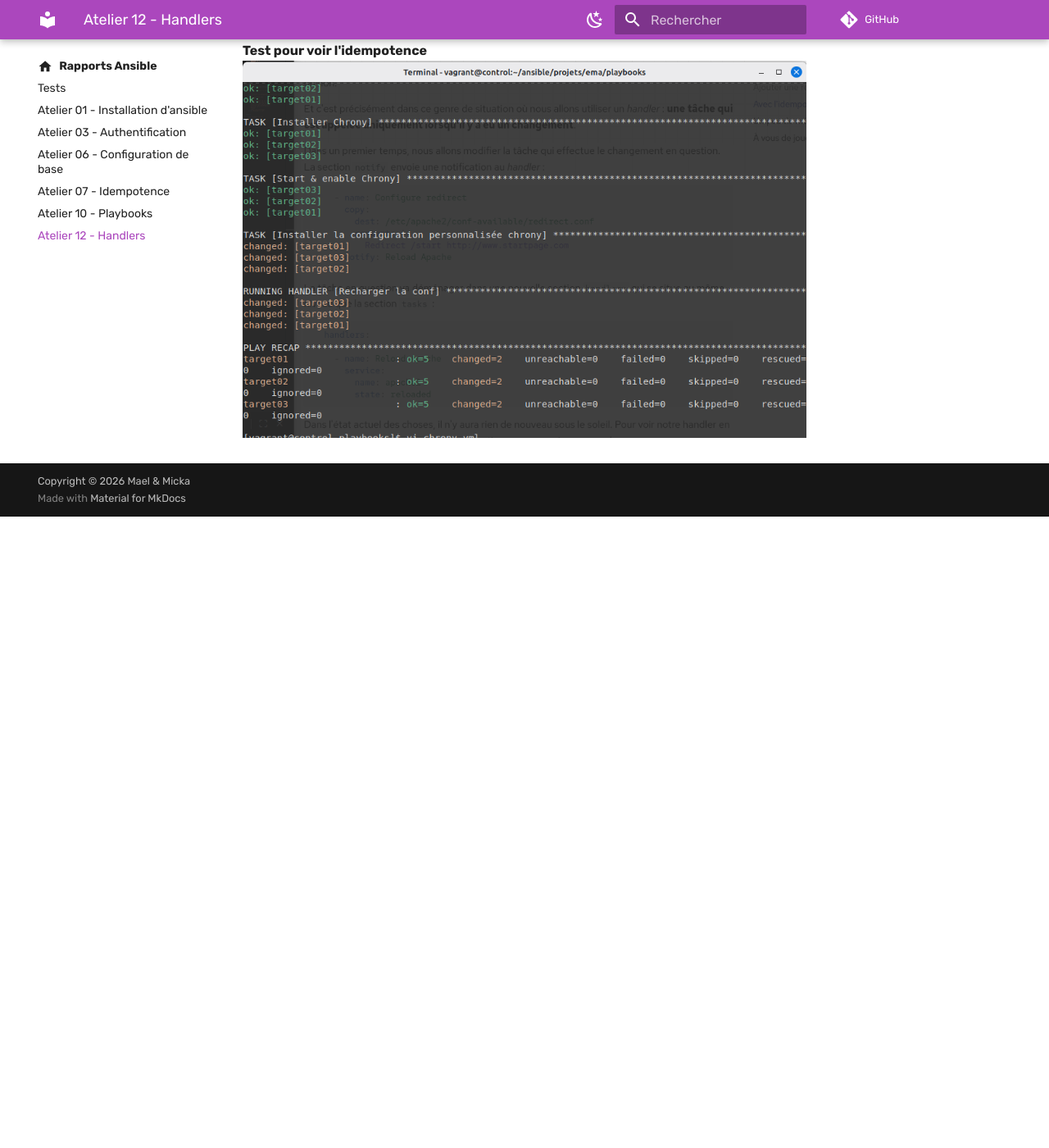
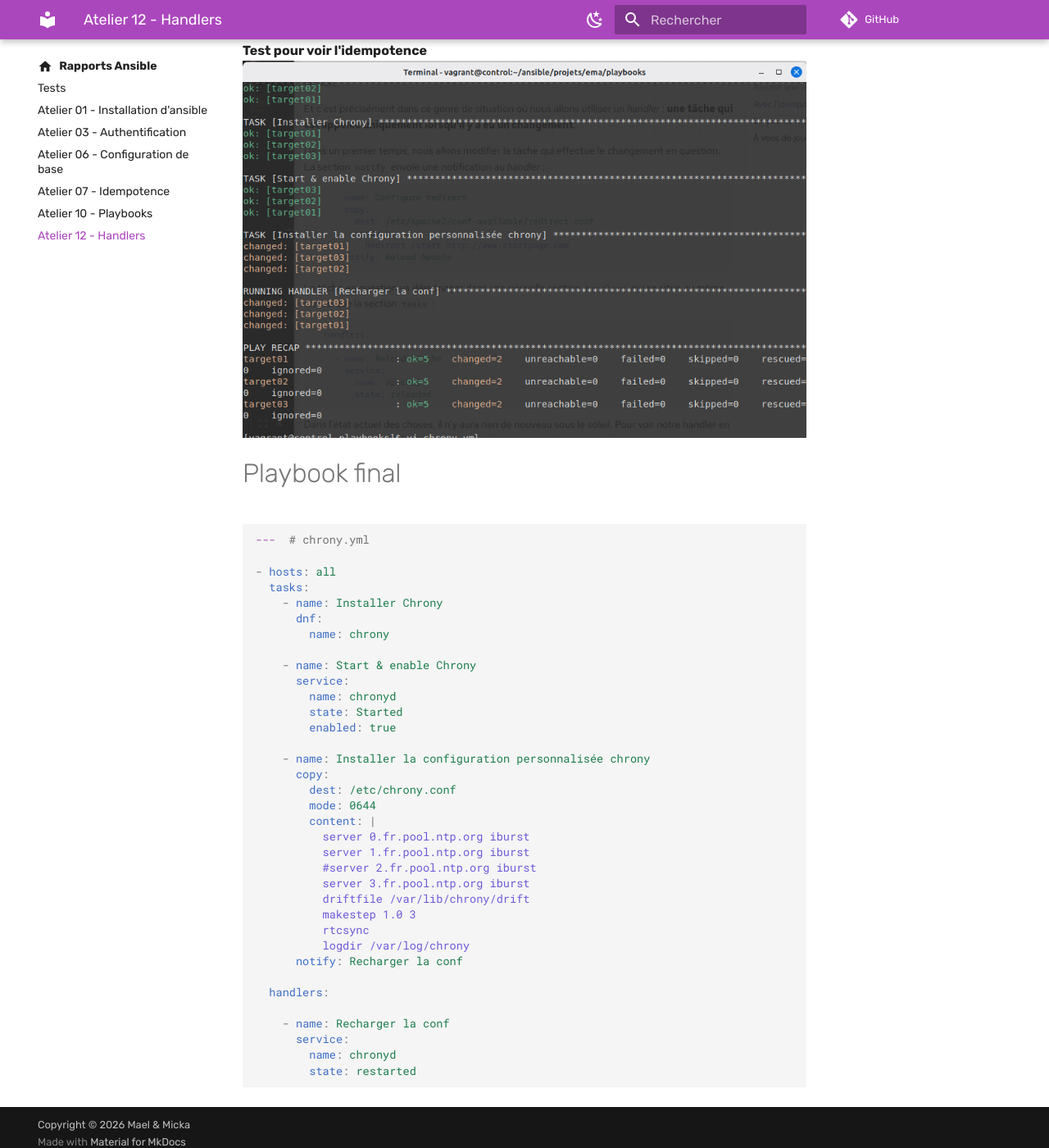
Before and after one commit to saiqo/ansible-kovacs, an MkDocs documentation site: the page built from docs/12-Handlers/index.md, in a window 1280 px wide and 1400 px high, scrolled down 3724 px. Shown: the whole window at 82% size. Built offline with MkDocs 1.6.1 and Material for MkDocs 9.7.7, drawn with Linux system fonts in a browser that asks for light colours; comment, search, counter and statistics services are not loaded; before the commit the page ends 4354 px from its top, so only the background shows below that.

Commit message:
playbook complet

````diff
--- a/docs/12-Handlers/index.md
+++ b/docs/12-Handlers/index.md
@@ -110,3 +110,42 @@
 ```
 **Test pour voir l'idempotence**
 ![alt text](image-3.png)
+
+# Playbook final
+```yml
+---  # chrony.yml
+
+- hosts: all
+  tasks:
+    - name: Installer Chrony
+      dnf:
+        name: chrony
+
+    - name: Start & enable Chrony
+      service:
+        name: chronyd
+        state: Started
+        enabled: true
+
+    - name: Installer la configuration personnalisée chrony
+      copy:
+        dest: /etc/chrony.conf
+        mode: 0644
+        content: |
+          server 0.fr.pool.ntp.org iburst
+          server 1.fr.pool.ntp.org iburst
+          #server 2.fr.pool.ntp.org iburst
+          server 3.fr.pool.ntp.org iburst
+          driftfile /var/lib/chrony/drift
+          makestep 1.0 3
+          rtcsync
+          logdir /var/log/chrony
+      notify: Recharger la conf
+
+  handlers:
+
+    - name: Recharger la conf
+      service:
+        name: chronyd
+        state: restarted
+```
````
